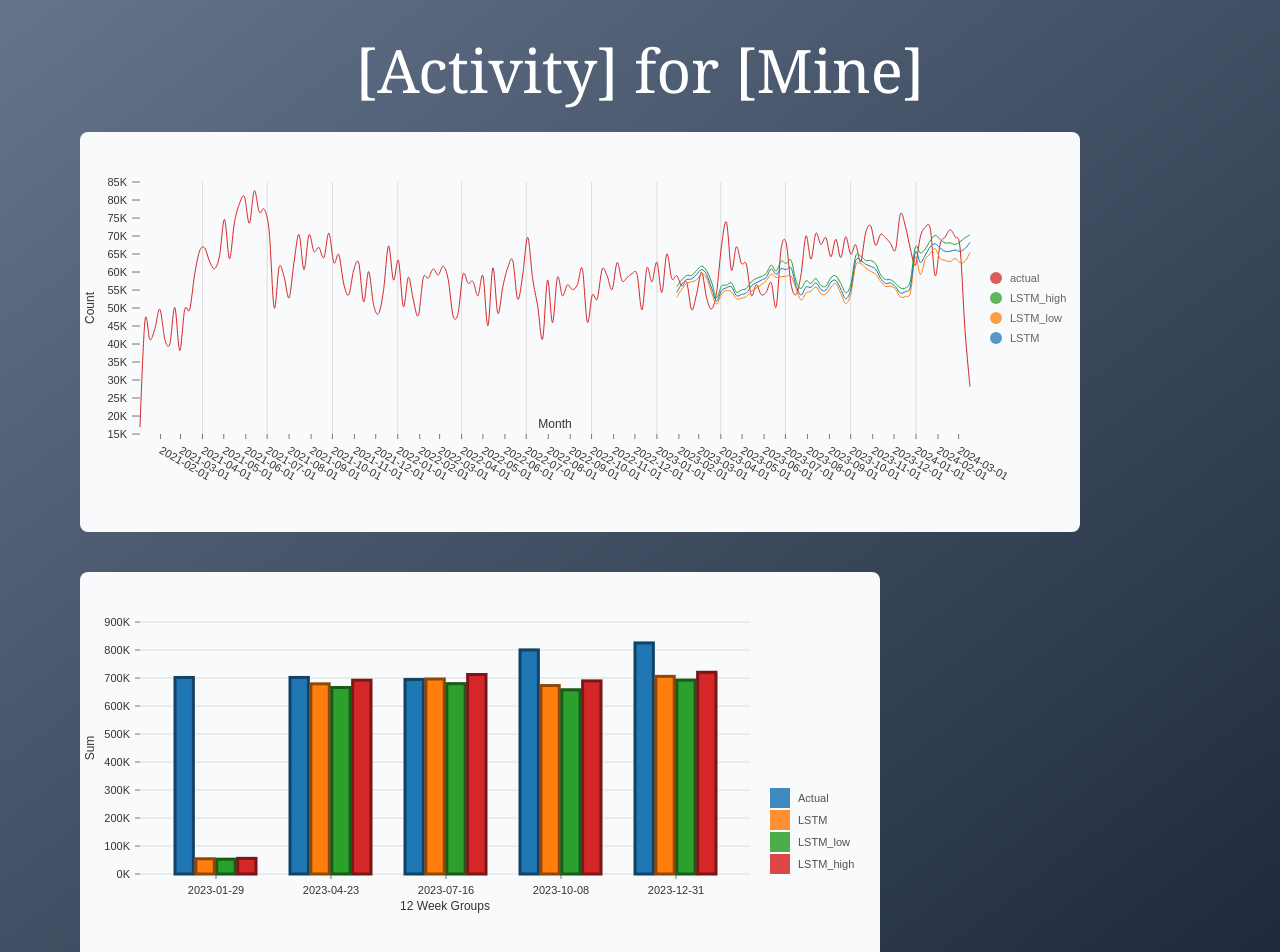
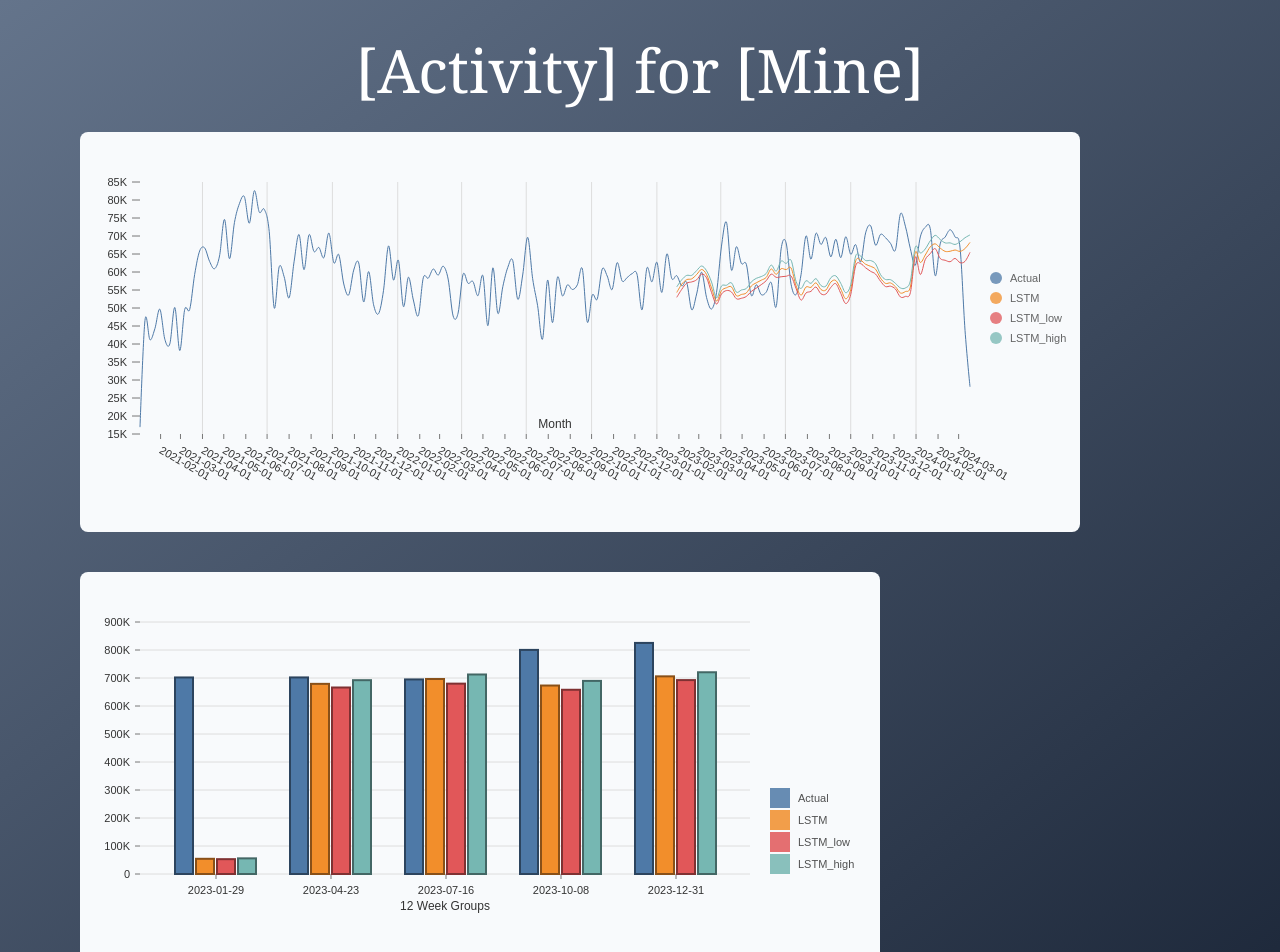
Before and after one commit to Blake-Caldwell/MPN-Drift-Detection, a Next.js app in the folder frontend/app/: page /test_results in a window 1280 px wide. Shown: the top 952 px of the page. Built offline with nearby package versions, Linux system fonts and the light colour scheme.

Commit message:
added target_column to graphs

```diff
--- a/frontend/app/package.json
+++ b/frontend/app/package.json
@@ -10,6 +10,7 @@
   },
   "dependencies": {
     "@nivo/bar": "^0.86.0",
+    "@nivo/colors": "^0.87.0",
     "@nivo/core": "^0.86.0",
     "@nivo/line": "^0.86.0",
     "@radix-ui/react-alert-dialog": "^1.0.5",
--- a/frontend/app/src/components/charts/bar.tsx
+++ b/frontend/app/src/components/charts/bar.tsx
@@ -1,16 +1,16 @@
 import { ResponsiveBar } from '@nivo/bar';
-import { BarData } from '@/utils/chartUtils';
+import { BarData, colourScheme } from '@/utils/chartUtils';
 
 type BarChartProps = {
   data: BarData;
+  target: string;
 };
 
-export const BarChart = ({ data }: BarChartProps) => {
+export const BarChart = ({ data, target }: BarChartProps) => {
   const keys = ["Actual", "LSTM",
   "LSTM_low", "LSTM_high"
 ];
 
-  console.log(data)
 
   return (
     <ResponsiveBar
@@ -19,12 +19,12 @@ export const BarChart = ({ data }: BarChartProps) => {
       indexBy="date"
       margin={{ top: 50, right: 130, bottom: 50, left: 60 }}
       padding={0.3}
-      innerPadding={2.5}
+      innerPadding={3}
       groupMode="grouped"
       valueScale={{ type: 'linear' }}
       indexScale={{ type: 'band', round: true }}
-      colors={{ scheme: 'category10' }}
-      borderWidth={3}
+      colors={({ id }) => colourScheme[id]}
+      borderWidth={2}
       borderColor={{ from: 'color', modifiers: [['darker', 1.6]] }}
       axisTop={null}
       axisRight={null}
@@ -40,11 +40,15 @@ export const BarChart = ({ data }: BarChartProps) => {
         tickSize: 5,
         tickPadding: 5,
         tickRotation: 0,
-        legend: 'Sum',
+        legend: target,
         legendPosition: 'middle',
         legendOffset: -50,
         format: (value) => {
-            return `${value / 1000}K`
+            if(value > 10000)
+            {
+              return `${value / 1000}K`
+            }
+            return `${value}`
         }
       }}
       enableLabel={false}
--- a/frontend/app/src/components/charts/line.tsx
+++ b/frontend/app/src/components/charts/line.tsx
@@ -1,17 +1,16 @@
 import { ResponsiveLine } from '@nivo/line'
-import { LineData } from '@/utils/chartUtils'
-
-import { useState } from 'react';
+import { LineData, colourScheme } from '@/utils/chartUtils'
 
 
 type LineChartProps = {
     data: LineData;
+    target: string;
   };
 
 
 
 // have to ensure a max height is set on the parent: https://nivo.rocks/line/
-export const LineChart = ({data} : LineChartProps) => (
+export const LineChart = ({data, target} : LineChartProps) => (
 
     <ResponsiveLine
     data={data}
@@ -54,17 +53,21 @@ export const LineChart = ({data} : LineChartProps) => (
         tickSize: 8,
         tickPadding: 5,
         tickRotation: 0,
-        legend: 'Count',
+        legend: target,
         legendOffset: -50,
         legendPosition: 'middle',
         truncateTickAt: 0,
         format: (value) => {
-            return `${value / 1000}K`
+            if(value >= 10000)
+            {
+              return `${value / 1000}K`
+            }
+            return `${value}`
         }
     }}
     enableGridX={true}
     enableGridY={false}
-    colors={{ scheme: 'category10' }}
+    colors={({ id }) => colourScheme[id]}
     lineWidth={1}
     enablePoints={false}
     pointSize={2.5}
--- a/frontend/app/src/components/viewResult.tsx
+++ b/frontend/app/src/components/viewResult.tsx
@@ -11,25 +11,29 @@ function ViewResult({ selectedJobId }: { selectedJobId: string | null }) {
 
   useEffect(() => {
     const fetchResult = async () => {
-
       if (selectedJobId) {
         try {
-            const name = await apiModule.fetchJobDetails(selectedJobId, [
-                "site_name",
-              ]);
+          const name = await apiModule.fetchJobDetails(selectedJobId, ["site_name"]);
+          const data = await apiModule.fetchResults(selectedJobId);
+          console.log(data);
 
-              const data = await apiModule.fetchResults(selectedJobId);
+          const activityDataArray = Object.entries(data).map(
+            ([activity, activityData]: [string, any]) => {
+              const parsedActivityData = JSON.parse(activityData.data);
+              const target_column = activityData.target_column;
+              const lineData = transformLineData(parsedActivityData);
+              const barData = transformBarData(parsedActivityData);
+              return {
+                activity,
+                target_column,
+                lineData,
+                barData,
+                driftData: parsedActivityData.drift,
+              };
+            }
+          );
 
-              const activityDataArray = Object.entries(data).map(
-                ([activity, activityDataString]: [string, any]) => {
-
-                  const activityData = JSON.parse(activityDataString);
-                  const lineData = transformLineData(activityData);
-                  const barData = transformBarData(activityData);
-                  return { activity, lineData, barData, driftData: activityData.drift };
-                }
-              );
-              setResult({ siteName: name.site_name, activityDataArray });
+          setResult({ siteName: name.site_name, activityDataArray });
         } catch (error) {
           console.error("Error occurred while fetching job details.", error);
           setResult(null);
@@ -49,7 +53,7 @@ function ViewResult({ selectedJobId }: { selectedJobId: string | null }) {
       <h2 className="text-3xl font-serif font-medium ml-4 mb-1">{result.siteName}</h2>
       <Separator className=" h-0.5"></Separator>
 
-      {result.activityDataArray.map(({ activity, lineData, barData }: any) => (
+      {result.activityDataArray.map(({ activity, target_column, lineData, barData }: any) => (
 
         <div key={activity} className=" bg-brightness-90 pt-6">
           <h3 className="ml-24 text-lg ">{(activity as string).charAt(0).toUpperCase() + (activity as string).slice(1)}</h3>
@@ -59,7 +63,7 @@ function ViewResult({ selectedJobId }: { selectedJobId: string | null }) {
             style={{ height: "400px" }}
           >
             {lineData ? (
-              <LineChart data={lineData} />
+              <LineChart data={lineData} target={target_column} />
             ) : (
               <div>Loading Lines...</div>
             )}
@@ -68,7 +72,7 @@ function ViewResult({ selectedJobId }: { selectedJobId: string | null }) {
             className="mt-10 w-11/12 bg-slate-100 text-slate-900 rounded-lg pb-12"
             style={{ height: "400px" }}
           >
-            {barData ? <BarChart data={barData} /> : <div>Writing Bars...</div>}
+            {barData ? <BarChart data={barData} target={target_column + " ROLLING SUM"} /> : <div>Writing Bars...</div>}
           </div>
         </div>
       ))}
--- a/frontend/app/src/utils/chartUtils.tsx
+++ b/frontend/app/src/utils/chartUtils.tsx
@@ -1,3 +1,10 @@
+export const colourScheme: any= {
+  Actual: "#4e79a7",
+  LSTM: "#f28e2b",
+  LSTM_low: "#e15759",
+  LSTM_high: "#76b7b2",
+};
+
 export type LineData = Array<{
   id: string;
   data: Array<{
@@ -11,10 +18,10 @@ export type LineData = Array<{
 export const transformLineData = (dfJSON: any): LineData => {
   return [
     {
-      id: "LSTM",
+      id: "LSTM_high",
       data: Object.entries(dfJSON.DATE).map(([k, v]) => ({
         x: new Date(v as number).toISOString().split("T")[0],
-        y: dfJSON.LSTM[k],
+        y: dfJSON.LSTM_high[k],
       })),
     },
     {
@@ -25,14 +32,14 @@ export const transformLineData = (dfJSON: any): LineData => {
       })),
     },
     {
-      id: "LSTM_high",
+      id: "LSTM",
       data: Object.entries(dfJSON.DATE).map(([k, v]) => ({
         x: new Date(v as number).toISOString().split("T")[0],
-        y: dfJSON.LSTM_high[k],
+        y: dfJSON.LSTM[k],
       })),
     },
     {
-      id: "actual",
+      id: "Actual",
       data: Object.entries(dfJSON.DATE)
         .map(([k, v]) => ({
           x: new Date(v as number).toISOString().split("T")[0],
@@ -47,10 +54,10 @@ export const transformLineData = (dfJSON: any): LineData => {
 
 export type BarData = Array<{
   date: string;
-  Actual: number;
   LSTM: number;
   LSTM_low: number;
   LSTM_high: number;
+  Actual: number;
 }>;
 
 export const transformBarData = (dfJSON: any): BarData => {
@@ -73,10 +80,10 @@ export const transformBarData = (dfJSON: any): BarData => {
 
     bd.push({
       date,
-      Actual: calculateRollingSum(actualValues, i, windowSize),
       LSTM: calculateRollingSum(dfJSON.LSTM, i, windowSize),
       LSTM_low: calculateRollingSum(dfJSON.LSTM_low, i, windowSize),
       LSTM_high: calculateRollingSum(dfJSON.LSTM_high, i, windowSize),
+      Actual: calculateRollingSum(actualValues, i, windowSize),
     });
   }
 
```
Also changed, not shown: 2 other files (tests, documents, lock files or other folders).
